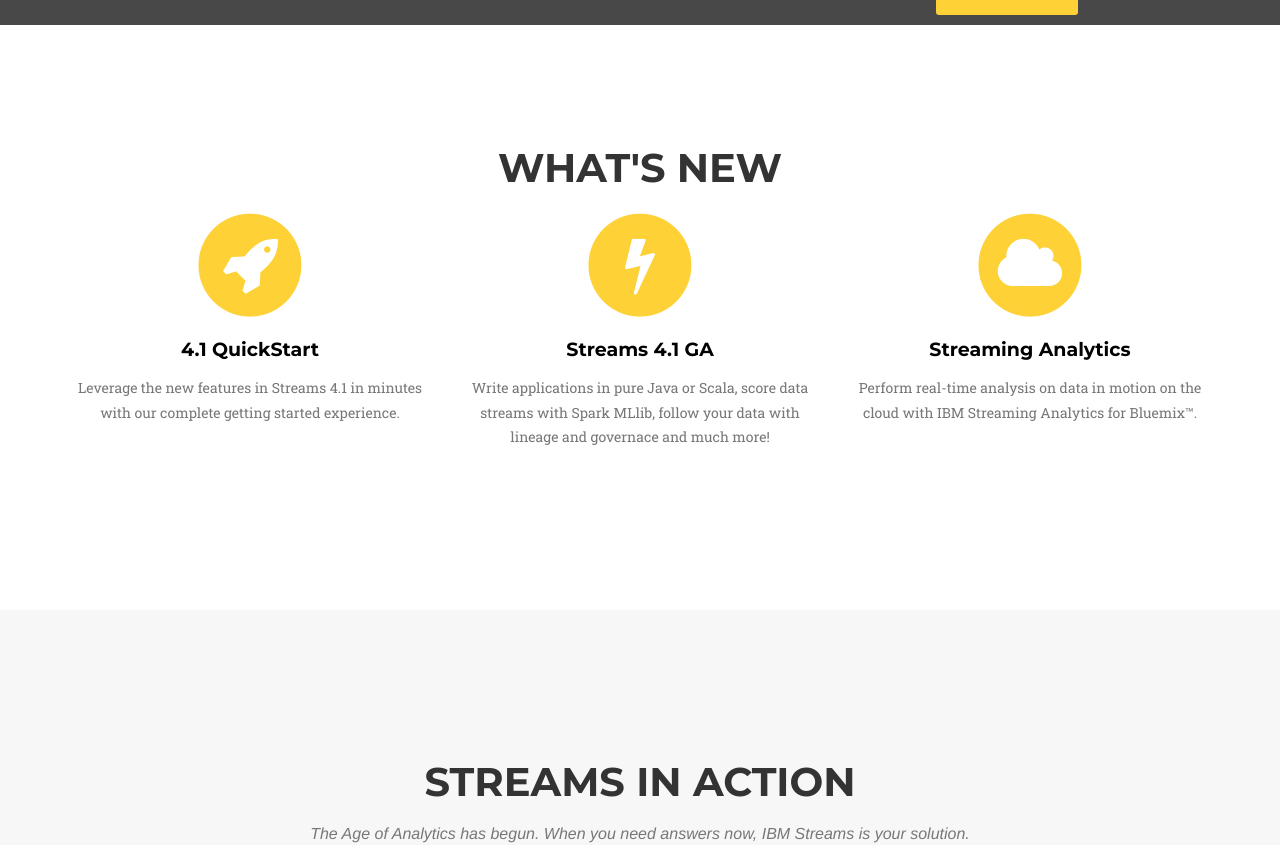
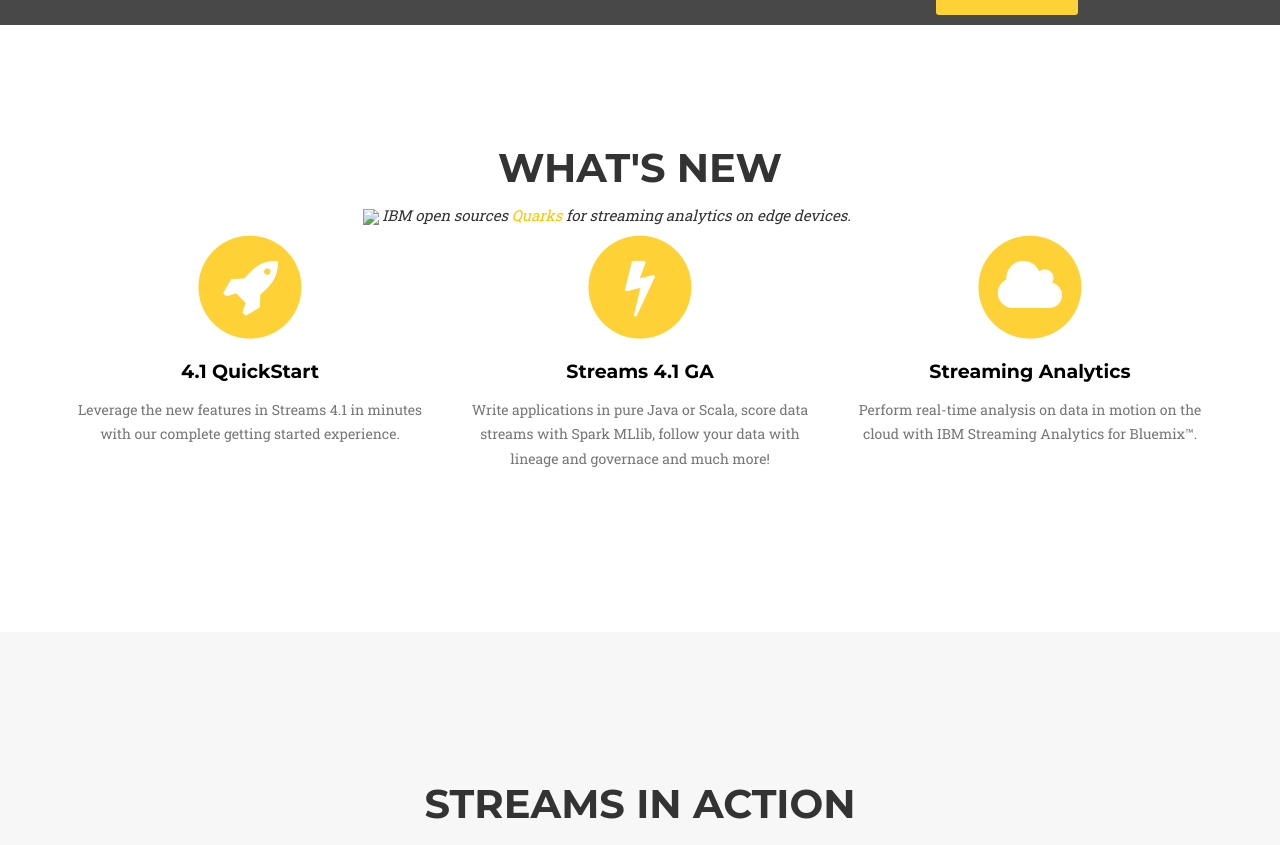
Before and after one commit to IBMStreams/IBMStreams.github.io, a Jekyll site: the page built from index.html, in a window 1280 px wide and 900 px high, scrolled down 526 px, cut to the strip 55-900 px from the top of the window. Built offline with Jekyll 4.4.1, drawn with Linux system fonts in a browser that asks for light colours; nearby versions of some CDN libraries; some web fonts are replaced.

Commit message:
Quarks announcement.

```diff
--- a/_includes/whatsNew.html
+++ b/_includes/whatsNew.html
@@ -4,6 +4,12 @@
             <div class="row">
                 <div class="col-lg-12 text-center">
                     <h2 class="section-heading">What's New</h2>
+                </div>
+            </div>
+            <div class="row">
+                <div class="col-lg-6 col-lg-offset-3">
+                    <em><a href="http://quarks-edge.github.io/"><img src="http://quarks-edge.github.io/favicon.png" width="10%"></a>
+                    IBM open sources <a href="http://quarks-edge.github.io/">Quarks</a> for streaming analytics on edge devices.</em>
                 </div>
             </div>
             <div class="row text-center">
```
Also changed, not shown: img/lightning.jpg (deleted).
